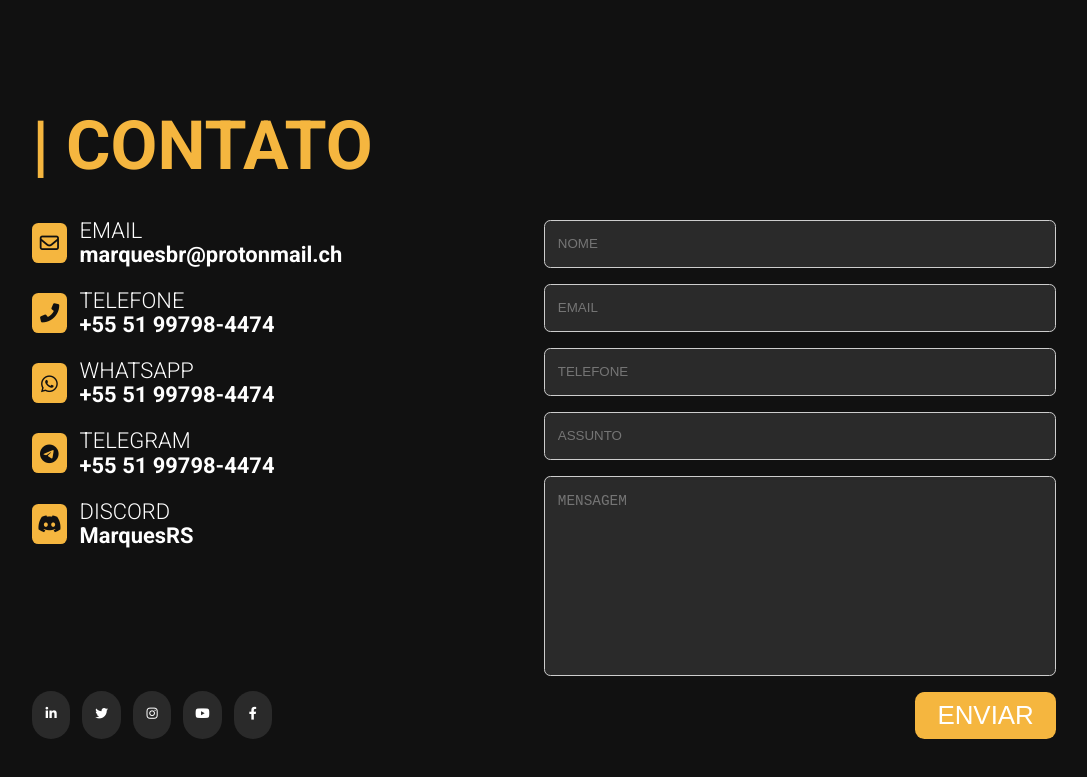
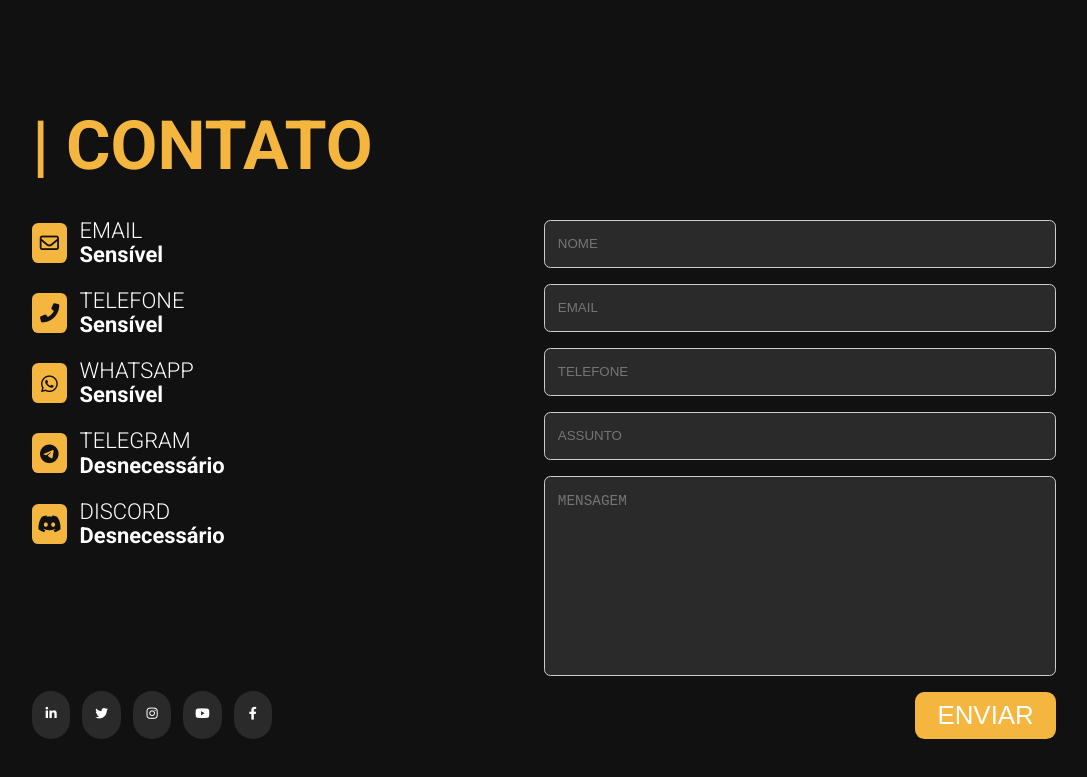
Before and after one commit to MarquesRS/marquesRS.github.io, a plain HTML site: page index.html in a window 1280 px wide. Shown: the part 5395-6172 px from the top of the page, without its empty margins (96-1183 px from the left). Drawn offline with nearby package versions, Linux system fonts and the light colour scheme.

Commit message:
Update index.html

```diff
--- a/index.html
+++ b/index.html
@@ -677,7 +677,7 @@
                             </div>
                             <div class="item-container__text">
                                 <p>EMAIL</p>
-                                <p>marquesbr@protonmail.ch</p>
+                                <p>Sensível</p>
                             </div>
                         </div>
                     </a>
@@ -688,7 +688,7 @@
                             </div>
                             <div class="item-container__text">
                                 <p>TELEFONE</p>
-                                <p>+55 51 99798-4474</p>
+                                <p>Sensível</p>
                             </div>
                         </div>
                     </a>
@@ -699,7 +699,7 @@
                             </div>
                             <div class="item-container__text">
                                 <p>WHATSAPP</p>
-                                <p>+55 51 99798-4474</p>
+                                <p>Sensível</p>
                             </div>
                         </div>
                     </a>
@@ -710,7 +710,7 @@
                             </div>
                             <div class="item-container__text">
                                 <p>TELEGRAM</p>
-                                <p>+55 51 99798-4474</p>
+                                <p>Desnecessário</p>
                             </div>
                         </div>
                     </a>
@@ -721,15 +721,15 @@
                             </div>
                             <div class="item-container__text">
                                 <p>DISCORD</p>
-                                <p>MarquesRS</p>
+                                <p>Desnecessário</p>
                             </div>
                         </div>
                     </a>
 
                 </div>
-                <form id="form-id" class="section-contato-container__form-container" action="https://formsubmit.co/marquesbr@protonmail.ch" method="POST">
+                <form id="form-id" class="section-contato-container__form-container" action="" method="POST">
                     <input type="hidden" name="_captcha" value="false">
-                    <input type="hidden" name="_next" value="http://127.0.0.1:5500/index.html?source=form">
+                    <input type="hidden" name="_next" value="/index.html?source=form">
                     <div class="form-container__input-container">
                         <input type="text" id="form-name" name="name" placeholder="NOME" required />
                     </div>
```
